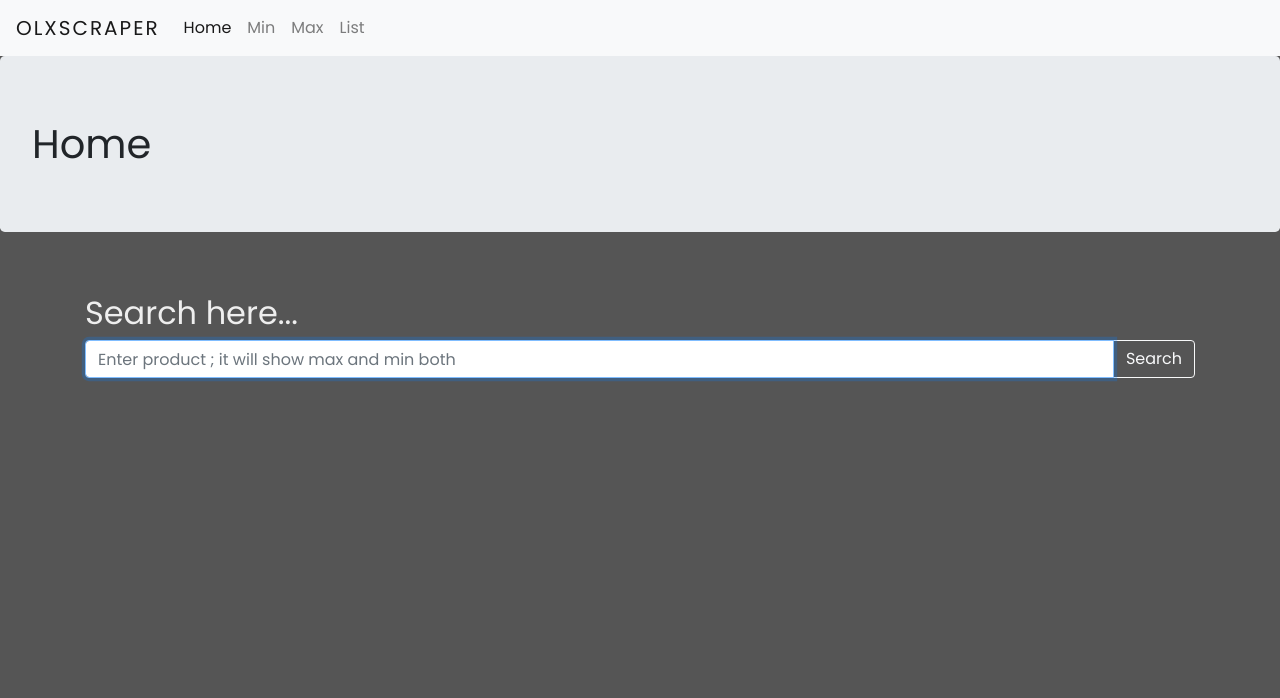
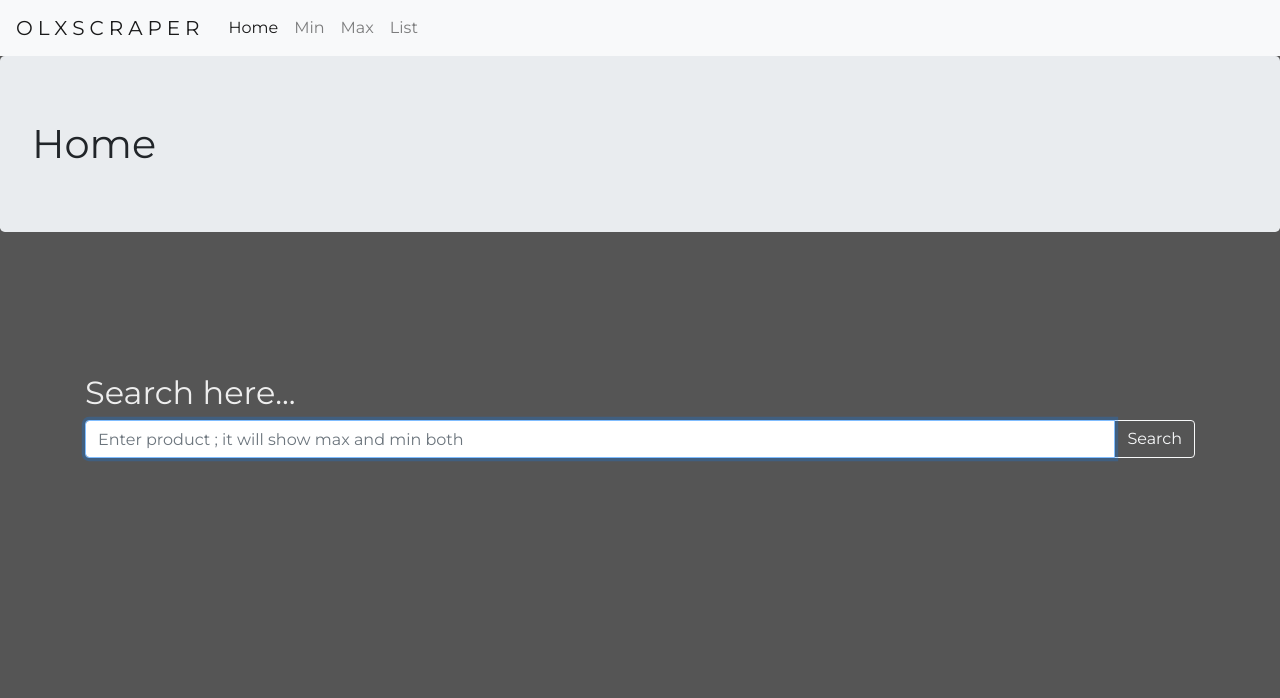
Before and after one commit to whodanyalahmed/OLXScraper, a Django app: page / in a window 1280 px wide. Shown: the top 698 px of the page. Run offline with Django 3.2, Linux system fonts and the light colour scheme; some libraries are stand-ins or nearby versions.

Commit message:
max min sided

```diff
--- a/scraper/static/css/main.css
+++ b/scraper/static/css/main.css
@@ -1,5 +1,5 @@
 *{
-    font-family: 'Poppins','Montserrat', sans-serif;
+    font-family: 'Montserrat','Poppins', sans-serif;
 }
 
 body{
@@ -11,6 +11,7 @@ body{
 h2,h3{
     color:#eee !important;
     line-height: 2em;
+    margin-top:10px;
 }
 
 p{
@@ -42,6 +43,11 @@ footer{
     margin-top:50px !important;
 }
 
+
+form{
+    padding-top:10vh;
+}
+
 #last{
-    padding-bottom: 3.5rem;
+    padding-bottom:2rem;
 }
--- a/scraper/templates/base.html
+++ b/scraper/templates/base.html
@@ -20,7 +20,7 @@
 </head>
 <body>
     <nav class="navbar navbar-expand-lg navbar-light bg-light">
-  <a class="navbar-brand" href="/" style="letter-spacing: 2px ;">OLXSCRAPER</a>
+  <a class="navbar-brand" href="/" style="letter-spacing: 5px ;">OLXSCRAPER</a>
   <button class="navbar-toggler" type="button" data-toggle="collapse" data-target="#navbarNav" aria-controls="navbarNav" aria-expanded="false" aria-label="Toggle navigation">
     <span class="navbar-toggler-icon"></span>
   </button>
--- a/scraper/templates/index.html
+++ b/scraper/templates/index.html
@@ -12,11 +12,11 @@ Home
 
 
 <div class="container">
-<h2 class="second">Search here...</h2>
 <form action="/search" method="POST">
 {% csrf_token %}
+    <h2 class="second">Search here...</h2>
     <div class="input-group mb-3">
-    <input type="text" class="form-control" placeholder="Enter product ; it will show max and min both" name="url" autofocus aria-label="url" aria-describedby="button-addon2" autocomplete=off>
+        <input type="text" class="form-control" placeholder="Enter product ; it will show max and min both" name="url" autofocus aria-label="url" aria-describedby="button-addon2" autocomplete=off>
         <div class="input-group-append">
             <input type="submit" name="submit" class="btn btn-outline-light"  id="button-addon2" value="Search"  />
         </div>
```
Also changed, not shown: scraper/templates/search.html (+12 -5 lines).
